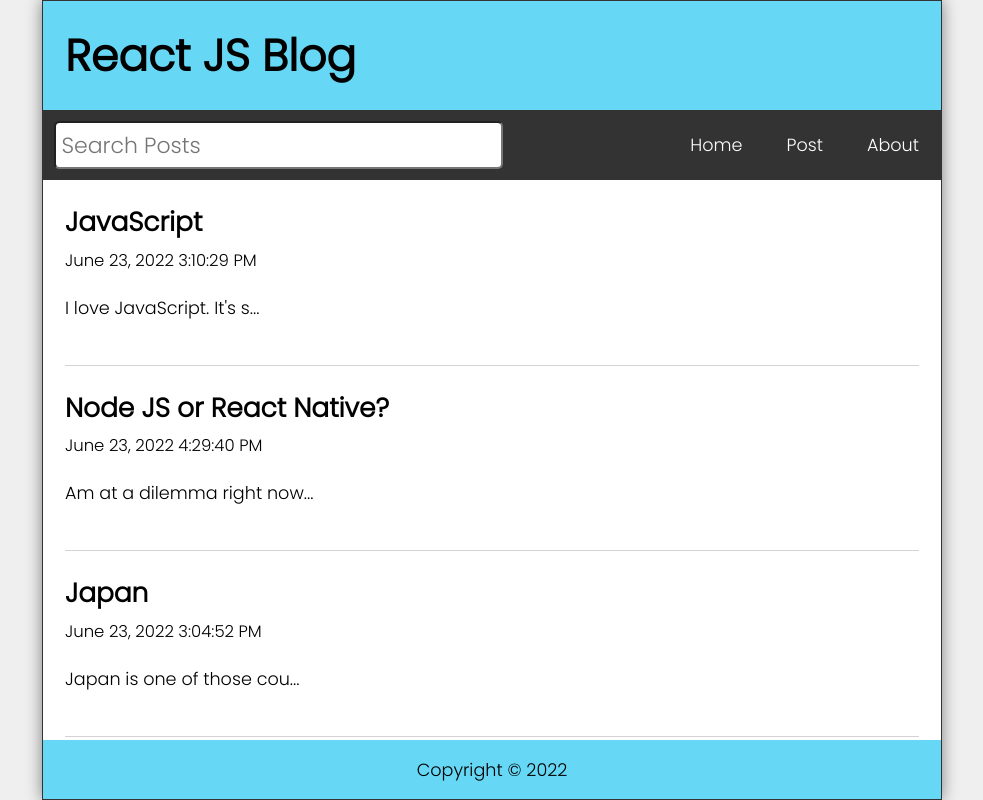
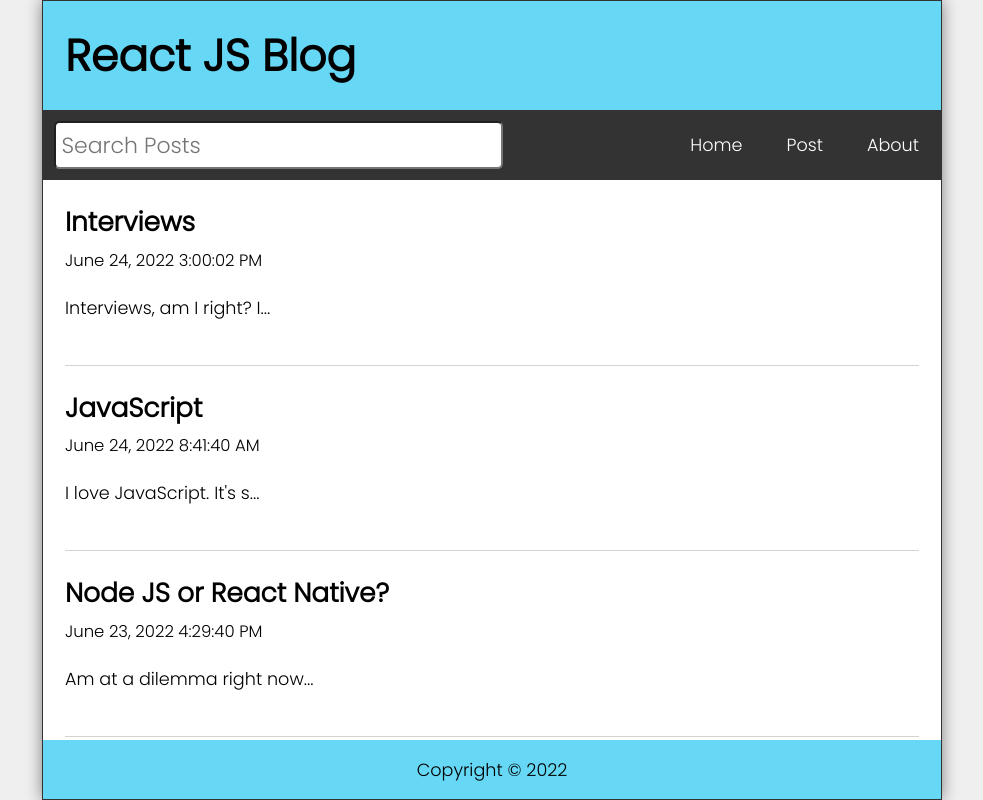
Before and after one commit to 2Kelvin/react-blog, a React (Create React App) app: page / in a window 1280 px wide. Shown: the whole page, without its empty margins (148-1131 px from the left). Built offline with nearby package versions, Linux system fonts and the light colour scheme; data requests are answered from the project's data file.

Commit message:
made custom hook useWindowSize

```diff
--- a/data/db.json
+++ b/data/db.json
@@ -9,8 +9,8 @@
     {
       "id": 8,
       "title": "Japan",
-      "datetime": "June 23, 2022 3:04:52 PM",
-      "body": "Japan is one of those countries I would like to visit when I get the opportunity."
+      "datetime": "June 23, 2022 4:48:10 PM",
+      "body": "Japan is one of those countries I would like to visit when I get the opportunity to."
     },
     {
       "id": 9,
@@ -21,8 +21,14 @@
     {
       "id": 10,
       "title": "JavaScript",
-      "datetime": "June 23, 2022 3:10:29 PM",
-      "body": "I love JavaScript. It's such an amazing programming language. I'm probably going to become a MERN developer."
+      "datetime": "June 24, 2022 8:41:40 AM",
+      "body": "I love JavaScript. It's such an amazing programming language. I'm probably going to become a MERN stack developer."
+    },
+    {
+      "id": 11,
+      "title": "Interviews",
+      "datetime": "June 24, 2022 3:00:02 PM",
+      "body": "Interviews, am I right? I'm going for one right now. And am done, met some old workmates. I hope we get the parts."
     }
   ]
 }
--- a/package.json
+++ b/package.json
@@ -10,6 +10,7 @@
     "date-fns": "^2.28.0",
     "react": "^18.1.0",
     "react-dom": "^18.1.0",
+    "react-icons": "^4.4.0",
     "react-router-dom": "^5.3.3",
     "react-scripts": "5.0.1",
     "web-vitals": "^2.1.4"
--- a/src/App.js
+++ b/src/App.js
@@ -11,6 +11,7 @@ import { Route, Switch, useHistory } from "react-router-dom";
 import { useState, useEffect } from "react";
 import { format } from "date-fns";
 import api from "./api/posts";
+import useWindowSize from "./hooks/useWindowSize";
 
 function App() {
   const [posts, setPosts] = useState([]);
@@ -20,6 +21,7 @@ function App() {
   const [postBody, setPostBody] = useState("");
   const [editTitle, setEditTitle] = useState("");
   const [editBody, setEditBody] = useState("");
+  const {width} = useWindowSize();
 
   useEffect(() => {
     const fetchPosts = async () => {
@@ -107,6 +109,7 @@ function App() {
     <div className="App"> {/* 'Header, Navbar & Footer' are constant in all pages */}
       <Header
         title="React JS Blog"
+        width={width}
       />
 
       <Navbar
--- a/src/Components/Header.js
+++ b/src/Components/Header.js
@@ -1,4 +1,6 @@
-const Header = ({title}) => {
+import { FaLaptop, FaTabletAlt, FaMobileAlt } from "react-icons/fa";
+
+const Header = ({ title, width }) => {
     return (
         <header className="Header">
             <h1>{title}</h1>
--- /dev/null
+++ b/src/hooks/useWindowSize.js
@@ -0,0 +1,31 @@
+import { useState, useEffect } from "react";
+
+const useWindowSize = () => {
+    const [windowSize, setWindowSize] = useState({
+        width: undefined,
+        height: undefined
+    });
+
+    useEffect(() => {
+        const handleResize = () => {
+            setWindowSize({
+                width: window.innerWidth,
+                height: window.innerHeight
+            });
+        };
+
+        handleResize();
+        window.addEventListener("resize", handleResize);
+
+        const cleanUp = () => {
+            console.log("runs if a useEffect dependency changes");
+            window.removeEventListener("resize", handleResize);
+        };
+
+        return cleanUp;
+    }, [])
+
+    return windowSize;
+};
+
+export default useWindowSize;
```
Also changed, not shown: 1 other file (tests, documents, lock files or other folders).
